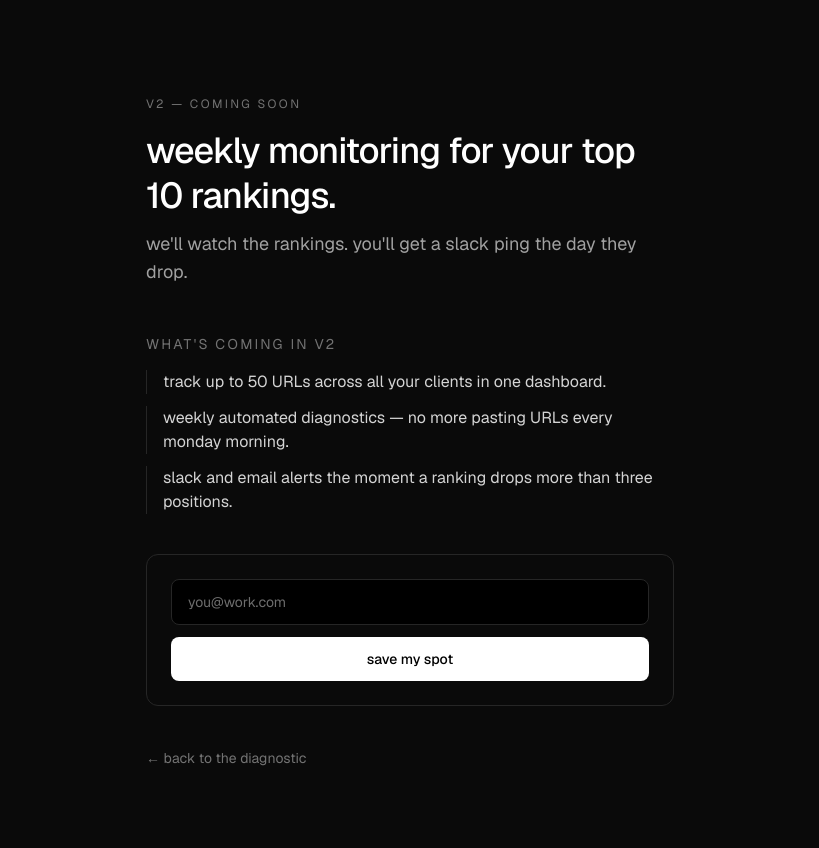
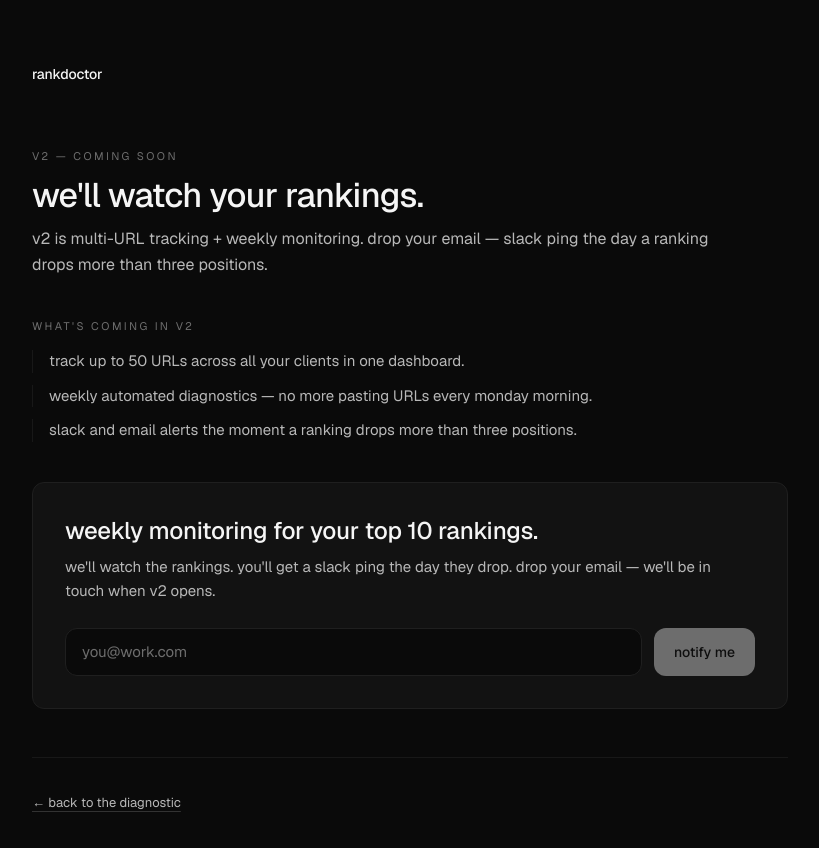
Before and after one commit to sanjeevnie-prog/rankdoctor, a Next.js app: page /waitlist in a window 1280 px wide. Shown: the top 848 px of the page, without its empty margins (230-1049 px from the left). Built offline with nearby package versions, Linux system fonts and the light colour scheme.

Commit message:
unify waitlist surfaces: shared EmailCapture component used by /waitlist + rate-limited + cap-reached inline; backend whitelist accepts waitlist_page source

```diff
--- a/app/api/waitlist-v2/route.ts
+++ b/app/api/waitlist-v2/route.ts
@@ -6,7 +6,7 @@ import { api } from "../../../convex/_generated/api";
 export const runtime = "nodejs";
 
 const EMAIL_RE = /^[^\s@]+@[^\s@]+\.[^\s@]+$/;
-const ALLOWED_SOURCES = new Set(["rate_limited", "cap_reached"]);
+const ALLOWED_SOURCES = new Set(["rate_limited", "cap_reached", "waitlist_page"]);
 
 export async function POST(request: Request) {
   const convexUrl = process.env.NEXT_PUBLIC_CONVEX_URL;
--- a/app/waitlist/page.tsx
+++ b/app/waitlist/page.tsx
@@ -1,139 +1,63 @@
-"use client";
+import Link from "next/link";
 
-import Link from "next/link";
-import { useState } from "react";
+import { EmailCapture } from "@/components/EmailCapture";
 
-type Status = "idle" | "loading" | "success" | "error";
+// v2 waitlist landing — same EmailCapture component used by the rate-limited
+// and cap-reached inline surfaces, so all three look identical and write to
+// the same waitlistV2 Convex table (just with a different `source` tag).
 
 export default function WaitlistPage() {
-  const [email, setEmail] = useState("");
-  const [status, setStatus] = useState<Status>("idle");
-  const [errorMessage, setErrorMessage] = useState("");
+  return (
+    <div className="mx-auto flex w-full max-w-[820px] flex-1 flex-col px-5 pt-10 pb-20 md:px-8 md:pt-16">
+      <header className="flex items-center justify-between">
+        <Link
+          href="/"
+          className="text-sm font-medium tracking-[-0.01em] text-text"
+        >
+          rankdoctor
+        </Link>
+      </header>
 
-  async function handleSubmit(e: React.FormEvent<HTMLFormElement>) {
-    e.preventDefault();
-    if (status === "loading" || status === "success") return;
-
-    setStatus("loading");
-    setErrorMessage("");
-
-    try {
-      const res = await fetch("/api/waitlist-v2", {
-        method: "POST",
-        headers: { "Content-Type": "application/json" },
-        body: JSON.stringify({ email, source: "waitlist_page" }),
-      });
-      const data = (await res.json().catch(() => ({}))) as {
-        ok?: boolean;
-        message?: string;
-      };
-
-      if (!res.ok || !data.ok) {
-        setStatus("error");
-        setErrorMessage(data.message ?? "something went wrong. try again?");
-        return;
-      }
-
-      setStatus("success");
-      setEmail("");
-    } catch {
-      setStatus("error");
-      setErrorMessage("network hiccup. try once more.");
-    }
-  }
-
-  const isSubmitting = status === "loading";
-  const isDone = status === "success";
-
-  return (
-    <main className="min-h-screen bg-[#0A0A0A] text-white antialiased">
-      <div className="mx-auto flex min-h-screen w-full max-w-xl flex-col justify-center px-6 py-16 sm:py-24">
-        {/* hero */}
-        <header className="mb-12">
-          <p className="mb-4 text-xs uppercase tracking-[0.2em] text-neutral-500">
+      <section className="pt-12 md:pt-16">
+        <p className="text-[11px] uppercase tracking-[0.22em] text-text-muted mb-3">
           v2 — coming soon
         </p>
-          <h1 className="text-3xl font-medium leading-tight tracking-tight text-white sm:text-4xl">
-            weekly monitoring for your top 10 rankings.
+        <h1 className="text-[28px] md:text-[34px] leading-[1.1] tracking-[-0.02em] text-text font-medium">
+          we&apos;ll watch your rankings.
         </h1>
-          <p className="mt-3 text-base text-neutral-400 sm:text-lg">
-            we&apos;ll watch the rankings. you&apos;ll get a slack ping the day
-            they drop.
+        <p className="mt-3 max-w-prose text-[15px] md:text-base text-text-soft leading-relaxed">
+          v2 is multi-URL tracking + weekly monitoring. drop your email — slack
+          ping the day a ranking drops more than three positions.
         </p>
-        </header>
+      </section>
 
-        {/* what's coming */}
-        <section className="mb-10">
-          <h2 className="mb-4 text-sm uppercase tracking-[0.16em] text-neutral-500">
+      <section className="mt-10 mb-10">
+        <h2 className="text-[11px] uppercase tracking-[0.22em] text-text-muted mb-4">
           what&apos;s coming in v2
         </h2>
-          <ul className="space-y-3 text-sm text-neutral-300 sm:text-base">
-            <li className="border-l border-neutral-800 pl-4">
+        <ul className="space-y-3 text-[14px] md:text-[15px] text-text-soft">
+          <li className="border-l border-border-soft pl-4">
             track up to 50 URLs across all your clients in one dashboard.
           </li>
-            <li className="border-l border-neutral-800 pl-4">
-              weekly automated diagnostics — no more pasting URLs every monday
-              morning.
+          <li className="border-l border-border-soft pl-4">
+            weekly automated diagnostics — no more pasting URLs every monday morning.
           </li>
-            <li className="border-l border-neutral-800 pl-4">
-              slack and email alerts the moment a ranking drops more than
-              three positions.
+          <li className="border-l border-border-soft pl-4">
+            slack and email alerts the moment a ranking drops more than three positions.
           </li>
         </ul>
       </section>
 
-        {/* email form */}
-        <section className="rounded-xl border border-neutral-800 bg-neutral-950 p-5 sm:p-6">
-          {isDone ? (
-            <div role="status" className="text-sm text-neutral-300">
-              you&apos;re in. we&apos;ll email when v2 ships.
-            </div>
-          ) : (
-            <form onSubmit={handleSubmit} className="flex flex-col gap-3">
-              <label htmlFor="email" className="sr-only">
-                email address
-              </label>
-              <input
-                id="email"
-                name="email"
-                type="email"
-                required
-                autoComplete="email"
-                placeholder="you@work.com"
-                value={email}
-                onChange={(e) => setEmail(e.target.value)}
-                disabled={isSubmitting}
-                className="w-full rounded-lg border border-neutral-800 bg-black px-4 py-3 text-sm text-white placeholder:text-neutral-600 focus:border-neutral-600 focus:outline-none disabled:opacity-60"
-              />
-              <button
-                type="submit"
-                disabled={isSubmitting}
-                className="w-full rounded-lg bg-white px-4 py-3 text-sm font-medium text-black transition-colors hover:bg-neutral-200 disabled:cursor-not-allowed disabled:opacity-60"
-              >
-                {isSubmitting ? "saving..." : "save my spot"}
-              </button>
-              {status === "error" && (
-                <p
-                  role="alert"
-                  className="text-xs text-red-400"
-                >
-                  {errorMessage}
-                </p>
-              )}
-            </form>
-          )}
-        </section>
+      <EmailCapture variant="waitlist_page" />
 
-        {/* bottom link */}
-        <footer className="mt-10">
+      <footer className="mt-12 pt-8 border-t border-border-soft">
         <Link
           href="/"
-            className="text-sm text-neutral-500 transition-colors hover:text-neutral-300"
+          className="text-[13px] text-text-soft hover:text-text underline underline-offset-4 decoration-text-muted/40"
         >
           ← back to the diagnostic
         </Link>
       </footer>
     </div>
-    </main>
   );
 }
--- a/components/EmailCapture.tsx
+++ b/components/EmailCapture.tsx
@@ -3,7 +3,7 @@
 import { useState, type FormEvent } from "react";
 
 export type EmailCaptureProps = {
-  variant: "rate_limited" | "cap_reached";
+  variant: "rate_limited" | "cap_reached" | "waitlist_page";
   /** override the default headline copy if you want to */
   headline?: string;
   /** override the default subline copy if you want to */
@@ -23,6 +23,11 @@ const COPY: Record<
     headline: "saturday's beta is closed.",
     subline:
       "we hit the 250-diagnosis weekend cap. drop your email for v2 with multi-URL tracking and weekly monitoring.",
+  },
+  waitlist_page: {
+    headline: "weekly monitoring for your top 10 rankings.",
+    subline:
+      "we'll watch the rankings. you'll get a slack ping the day they drop. drop your email — we'll be in touch when v2 opens.",
   },
 };
 
```
Lines whose indentation alone changed are shown as unchanged.
